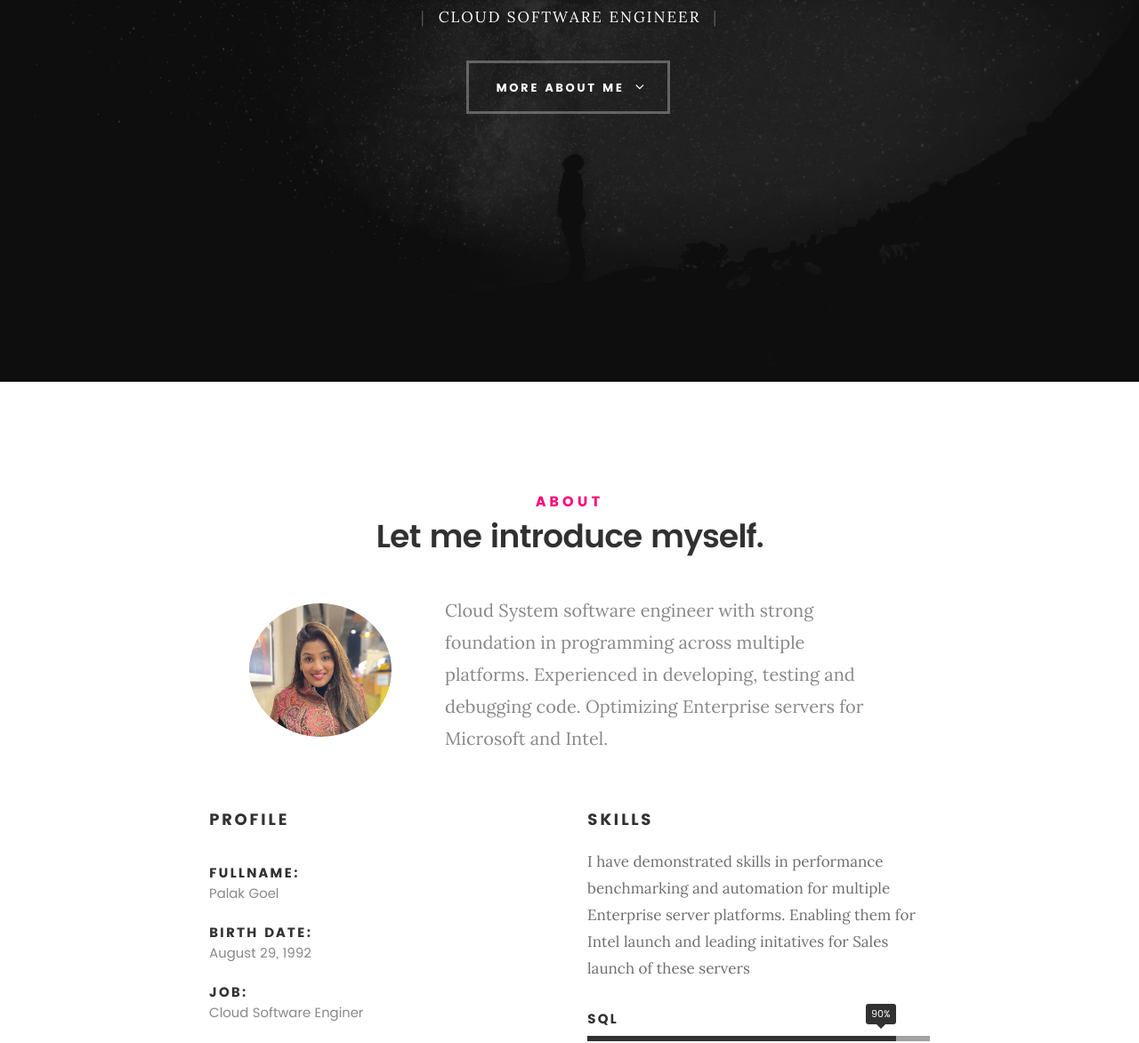
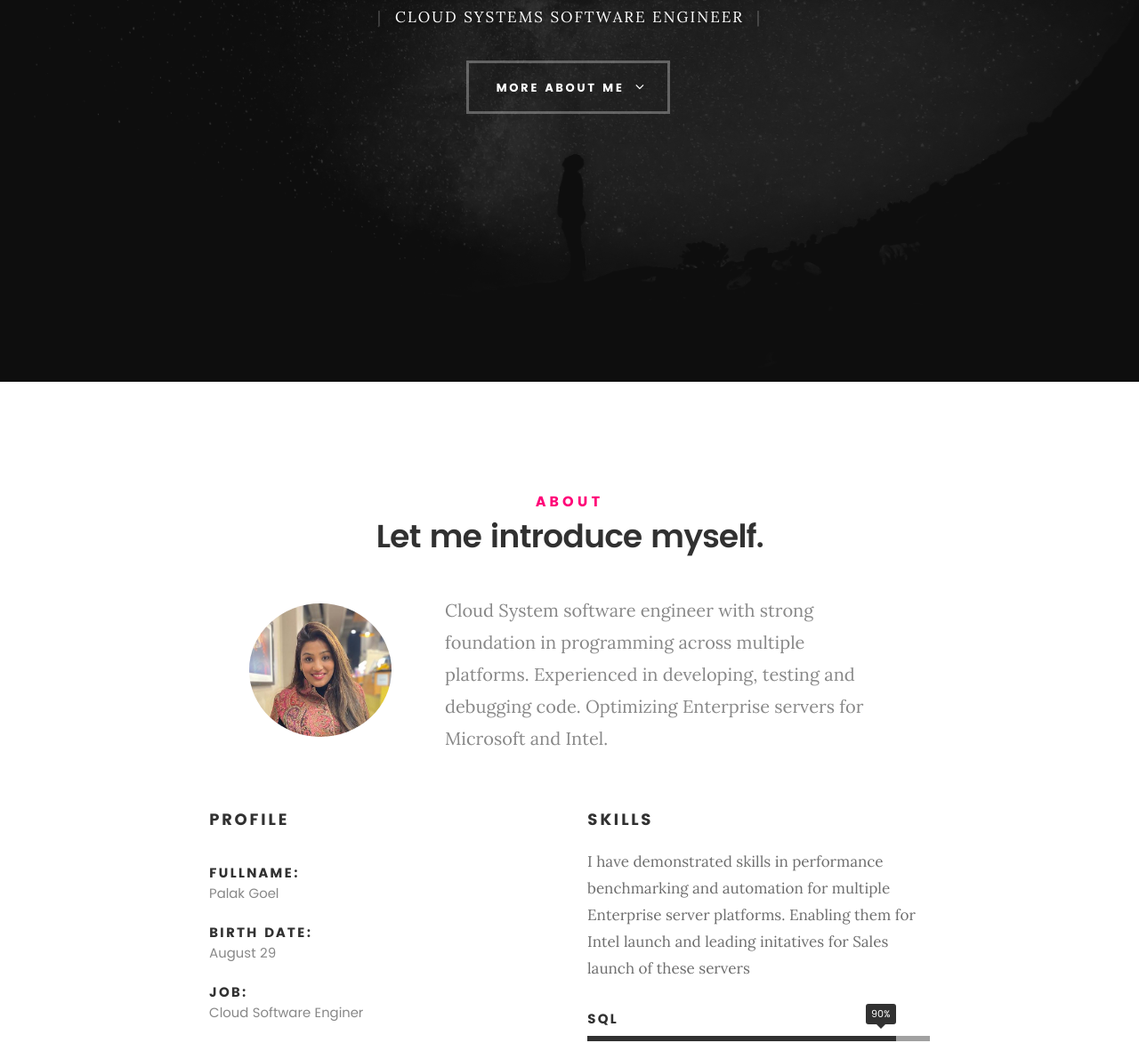
Before and after one commit to palakgoel2908/palakgoel2908.github.io, a plain HTML site: page index.html in a window 1280 px wide. Shown: the part 371-1543 px from the top of the page at 89% size. Drawn offline with Linux system fonts and the light colour scheme; files whose address does not match are found by name.

Commit message:
remove data

```diff
--- a/index.html
+++ b/index.html
@@ -79,7 +79,7 @@
 					<h1>I'm Palak Goel</h1>
 
 					<p class="intro-position">
-						<span>Cloud Software Engineer</span>
+						<span>Cloud Systems Software Engineer</span>
 					</p>
 
 					<a class="button stroke smoothscroll" href="#about" title="">More About Me</a>
@@ -138,7 +138,7 @@
 					</li>
 					<li>
 						<strong>Birth Date:</strong>
-						<span>August 29, 1992</span>
+						<span>August 29</span>
 					</li>
 					<li>
 						<strong>Job:</strong>
```
